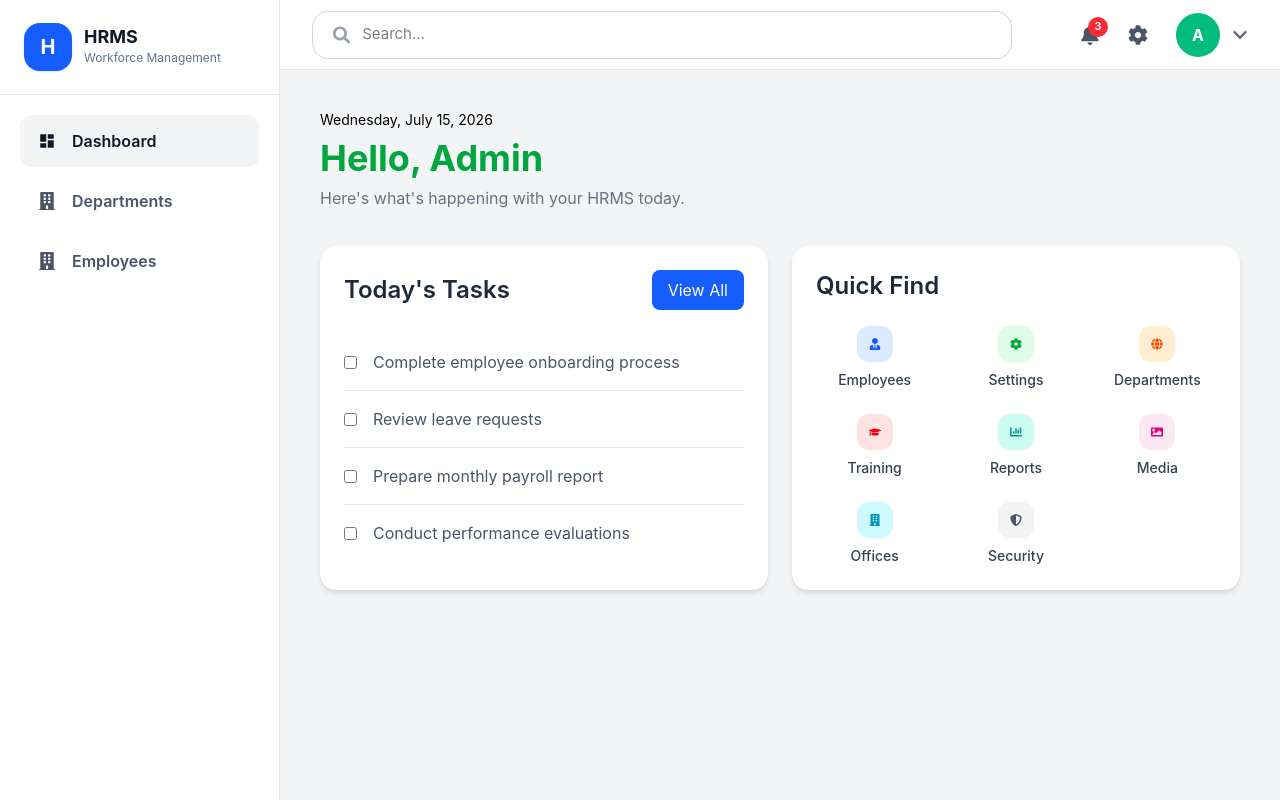
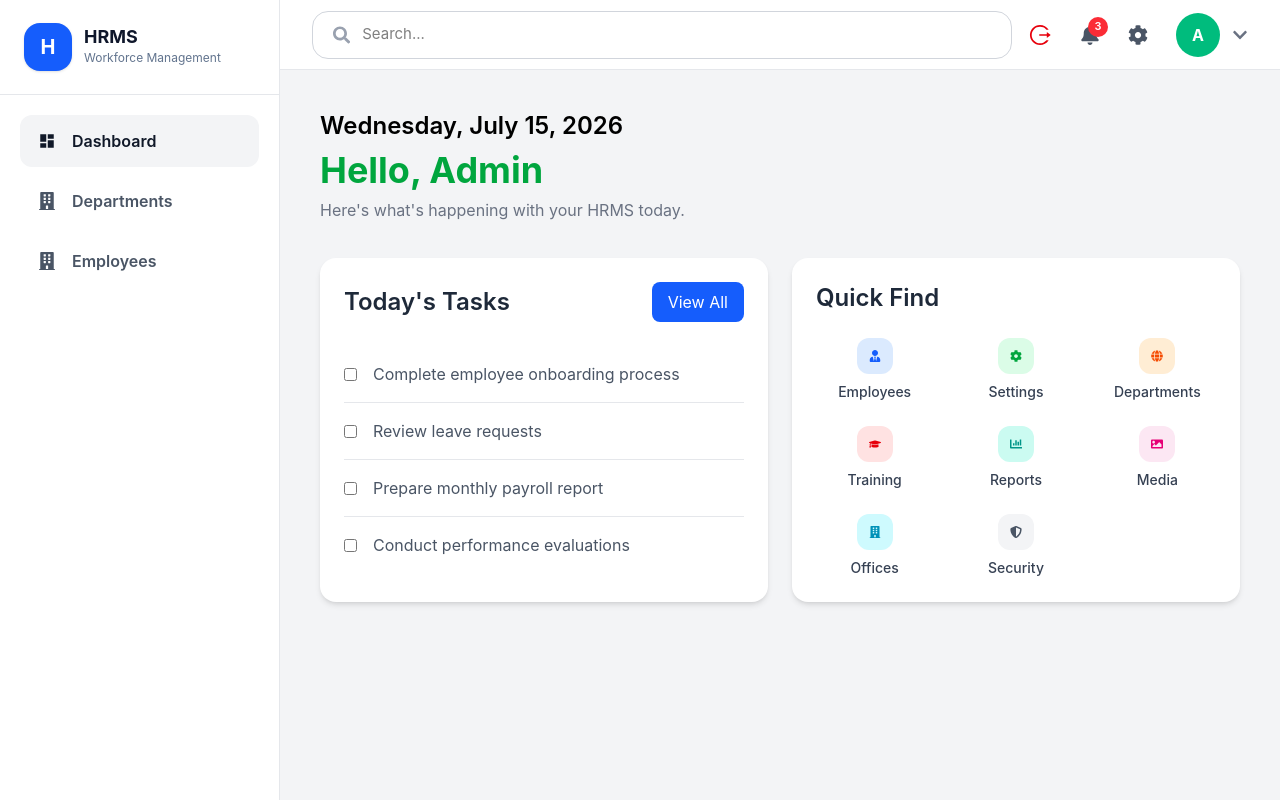
Before and after one commit to ketanjangir129-stack/HRMS-System, a React (Vite) app: page /dashboard in a window 1280 px wide. Built offline with nearby package versions, Linux system fonts and the light colour scheme; no server answers.

Commit message:
initial updates

```diff
--- a/src/components/Navbar.jsx
+++ b/src/components/Navbar.jsx
@@ -4,8 +4,18 @@ import {
   FaCog,
   FaChevronDown,
 } from "react-icons/fa";
+import { useNavigate } from "react-router-dom";
+import { AiOutlineLogout } from "react-icons/ai";
+import useAuth from "../hooks/useAuth";
 
-function Navbar() {
+const Navbar = () => {
+  const { logout } = useAuth();
+  const navigate = useNavigate();
+
+  const handleLogout = async () => {
+    await logout();
+    navigate("/login");
+  };
   return (
     <div className="h-[70px] bg-white flex justify-between items-center px-8 border-b border-gray-200">
 
@@ -22,7 +32,9 @@ function Navbar() {
 
       {/* Right Section */}
       <div className="flex items-center gap-7">
-
+        <div className="relative cursor-pointer" onClick={handleLogout}>
+          <AiOutlineLogout className="text-2xl text-red-600" />
+        </div>
         {/* Notification */}
         <div className="relative cursor-pointer">
           <FaBell className="text-xl text-gray-600" />
--- a/src/pages/Dashboard.jsx
+++ b/src/pages/Dashboard.jsx
@@ -15,7 +15,7 @@ function Dashboard() {
       {/* Welcome Section */}
       <div className="flex justify-between items-center mb-9">
         <div>
-          <p className="text-sm text-black mb-2">
+          <p className="text-2xl text-black mb-2 font-semibold">
             Wednesday, July 15, 2026
           </p>
 
```
